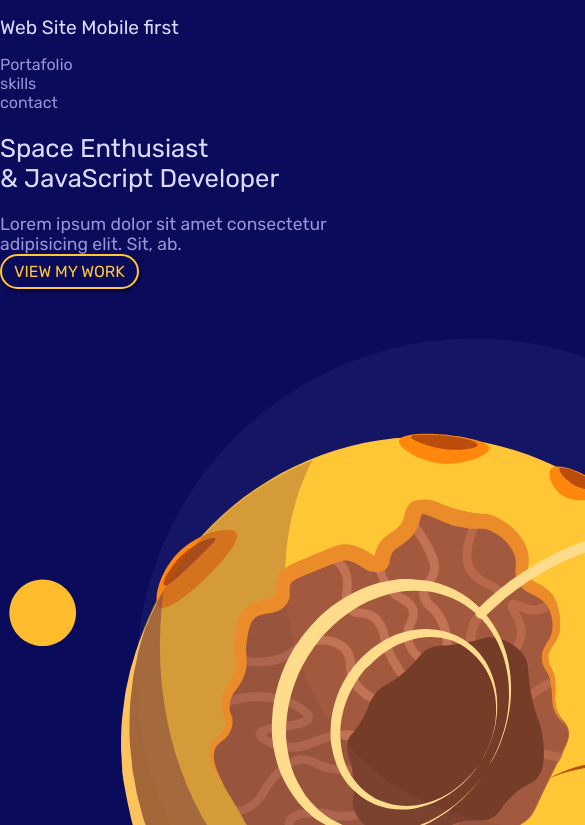
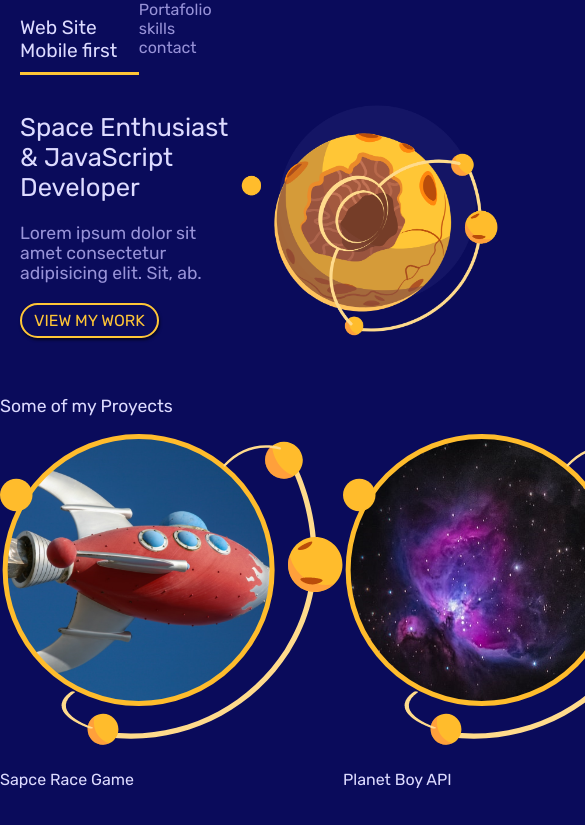
Before and after one commit to GonzaloGC/WebSite-MobileFirstResponsive, a plain HTML site: page index.html in a window 390 px wide. Shown: the top 825 px of the page, 585 px wide, since content can reach past the window. Drawn offline with Linux system fonts and the light colour scheme.

Commit message:
added mobile styles

```diff
--- a/style.css
+++ b/style.css
@@ -74,6 +74,41 @@ h3{
 }
 
 /* mobile style */
+.grid{
+    display: grid;
+    grid-template-columns: repeat(8, 1fr);
+}
+
+.site-nav{
+    margin: 0 20px;
+}
+.site-nav ul{
+    margin: 0 auto;
+}
+.site-nav h1{
+    grid-column: 1/4;
+    grid-row: 1;
+    padding-bottom: 10px;
+    border-bottom: 3px solid var(--primary);
+}
+#welcome{
+    padding: 0 20px 20px 20px;
+}
+
+.welcome-text{
+    grid-column: 1/6;
+}
+
+.welcome-img{
+    grid-column: 6/9;
+}
+.welcome-img img{
+    width: 200%;
+}
+.welcome-text a{
+    margin: 20px 0;
+}
+
 
 /* small tablet styles */
 
@@ -96,3 +131,34 @@ h3{
         font-size: 20px;
     }
 }
+
+/* grid testing */
+
+/* .projects{
+    display: grid;
+    grid-template-columns: repeat(12, 1fr);
+    gap: 10px;
+}
+
+.projects img{
+    max-width: 100%;
+}
+
+.projects a{
+    text-align: center;
+    background: grey;
+    padding: 20px;
+}
+
+.projects a:nth-child(1){
+    grid-column: 2/6;
+    grid-row: 1;
+}
+.projects a:nth-child(2){
+    grid-column: 8/12;
+    grid-row: 1;
+}
+.projects a:nth-child(3){
+    grid-column: 5/9;
+    grid-row: 2;
+} */
```
